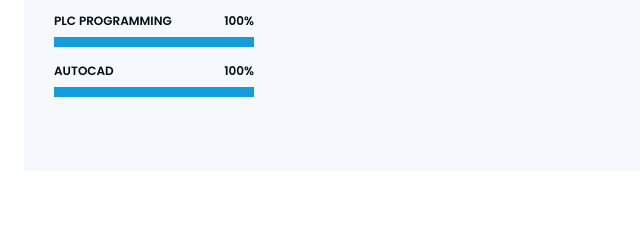
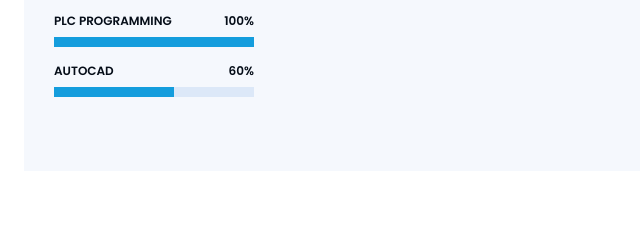
Before and after one commit to Imranshaiks/shaikimran.github.io, a plain HTML site: page index.html in a window 1280 px wide. Shown: the part 1920-2148 px from the top of the page, 276-916 px from the left. Drawn offline with nearby package versions, Linux system fonts and the light colour scheme.

Commit message:
Update index.html

```diff
--- a/index.html
+++ b/index.html
@@ -122,7 +122,7 @@
             <div class="col-lg-6" data-aos="fade-up">
 
             <div class="progress">
-              <span class="skill">PHP<i class="val">50%</i></span>
+              <span class="skill">PHP<i class="val">80%</i></span>
               <div class="progress-bar-wrap">
                 <div class="progress-bar" role="progressbar" aria-valuenow="80" aria-valuemin="0" aria-valuemax="100"></div>
               </div>
@@ -146,9 +146,9 @@
               </div>
             </div>
             <div class="progress">
-              <span class="skill">AutoCAD <i class="val">100%</i></span>
+              <span class="skill">AutoCAD <i class="val">60%</i></span>
               <div class="progress-bar-wrap">
-                <div class="progress-bar" role="progressbar" aria-valuenow="100" aria-valuemin="0" aria-valuemax="100"></div>
+                <div class="progress-bar" role="progressbar" aria-valuenow="60" aria-valuemin="0" aria-valuemax="100"></div>
               </div>
             </div>
           </div>
```
